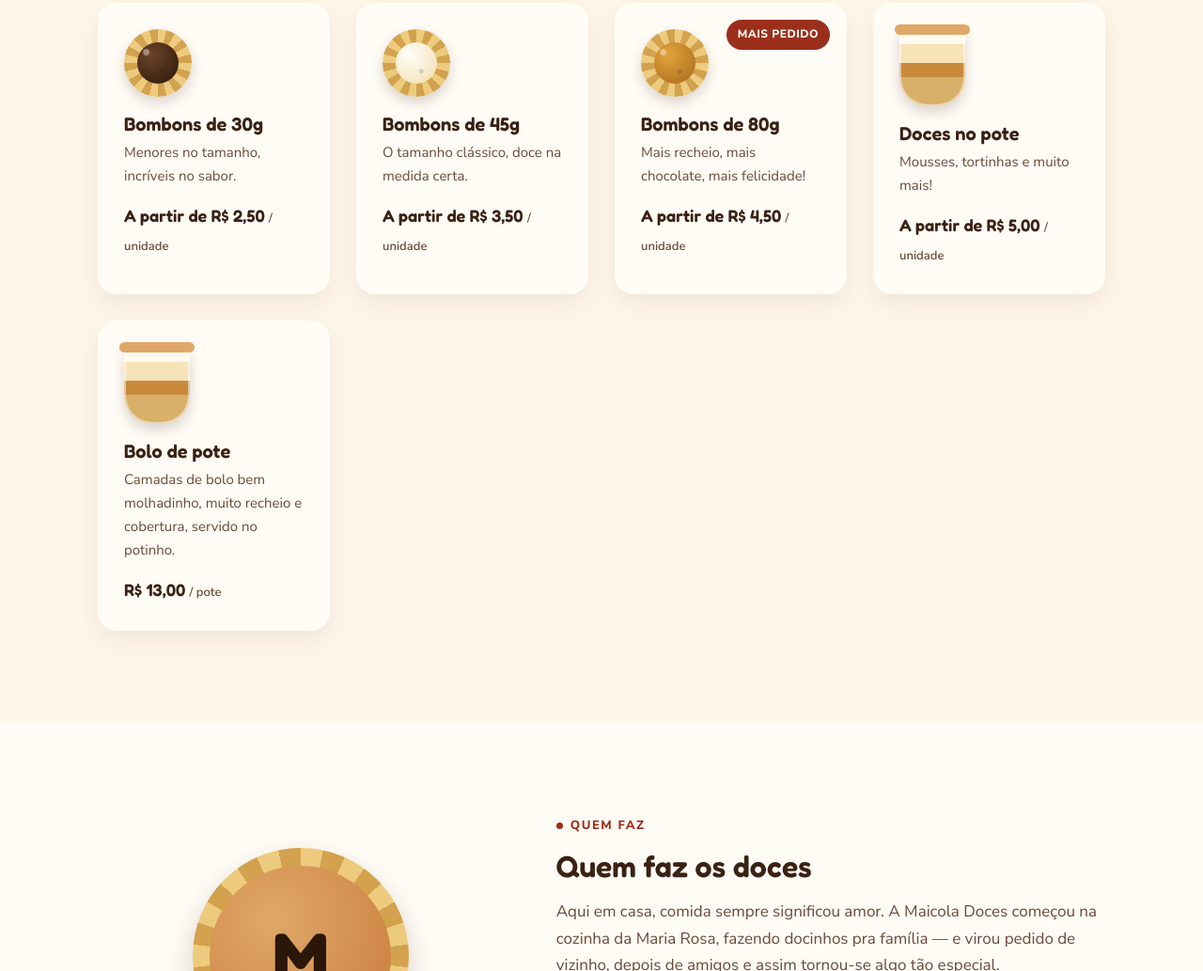
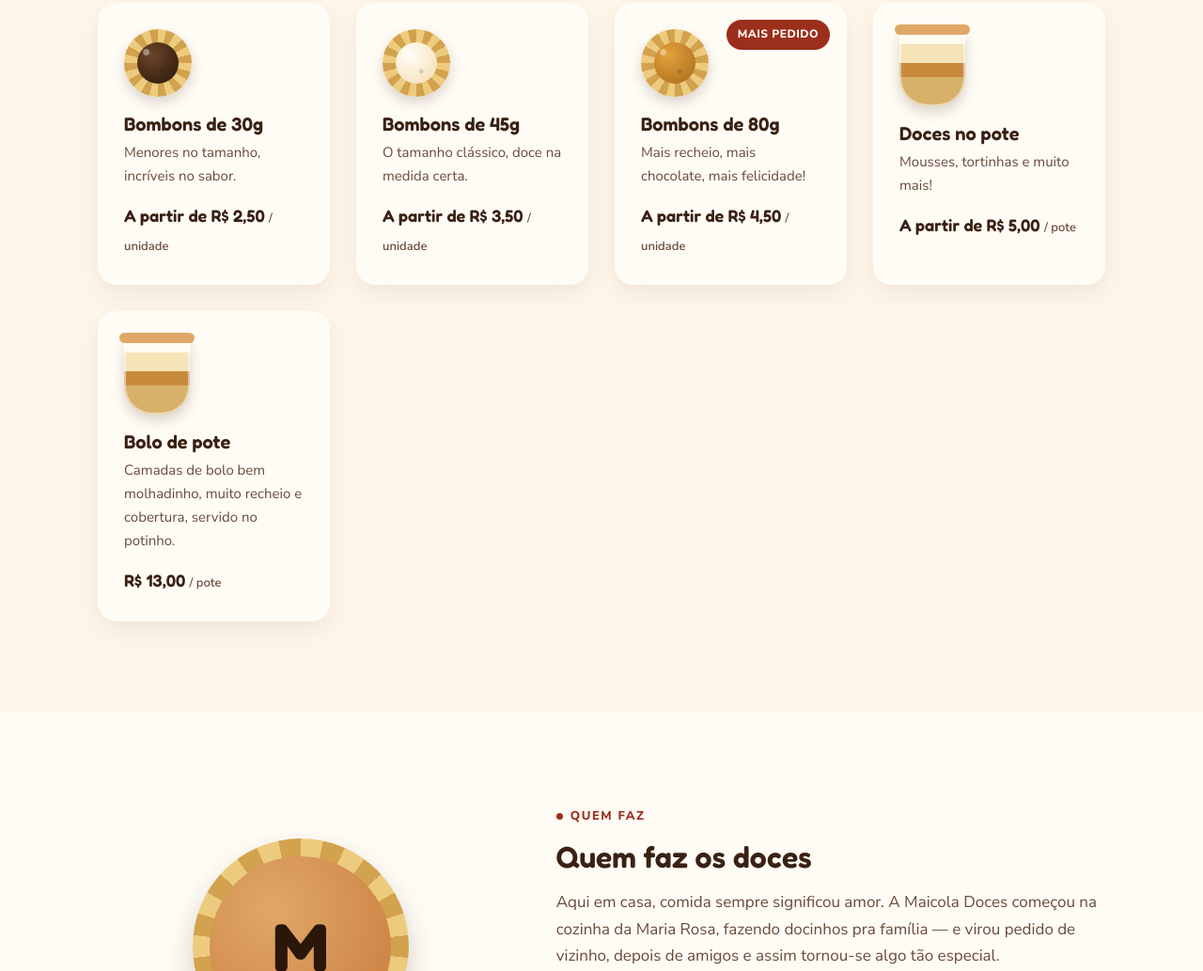
Before and after one commit to mcj200108/maicoladoces, a plain HTML site: page index.html in a window 1280 px wide. Shown: the part 840-1873 px from the top of the page at 94% size. Drawn offline with Linux system fonts and the light colour scheme.

Commit message:
Update index.html
test11

```diff
--- a/index.html
+++ b/index.html
@@ -370,7 +370,7 @@
           <div class="card-visual"><div class="pote"></div></div>
           <h3>Doces no pote</h3>
           <p>Mousses, tortinhas e muito mais!</p>
-          <span class="price"> A partir de R$ 5,00 <small>/ unidade</small></span>
+          <span class="price"> A partir de R$ 5,00 <small>/ pote</small></span>
         </article>
 
         <article class="card doce-card reveal">
```
